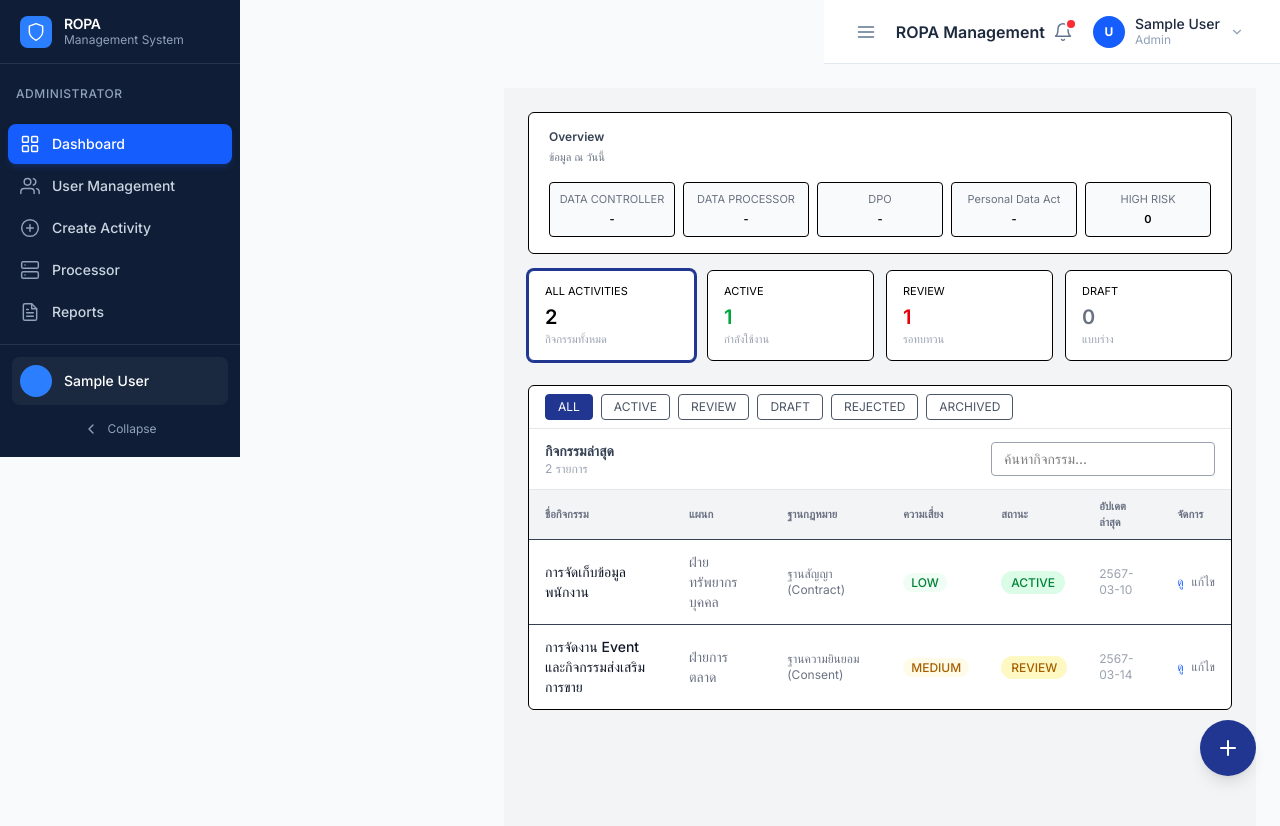
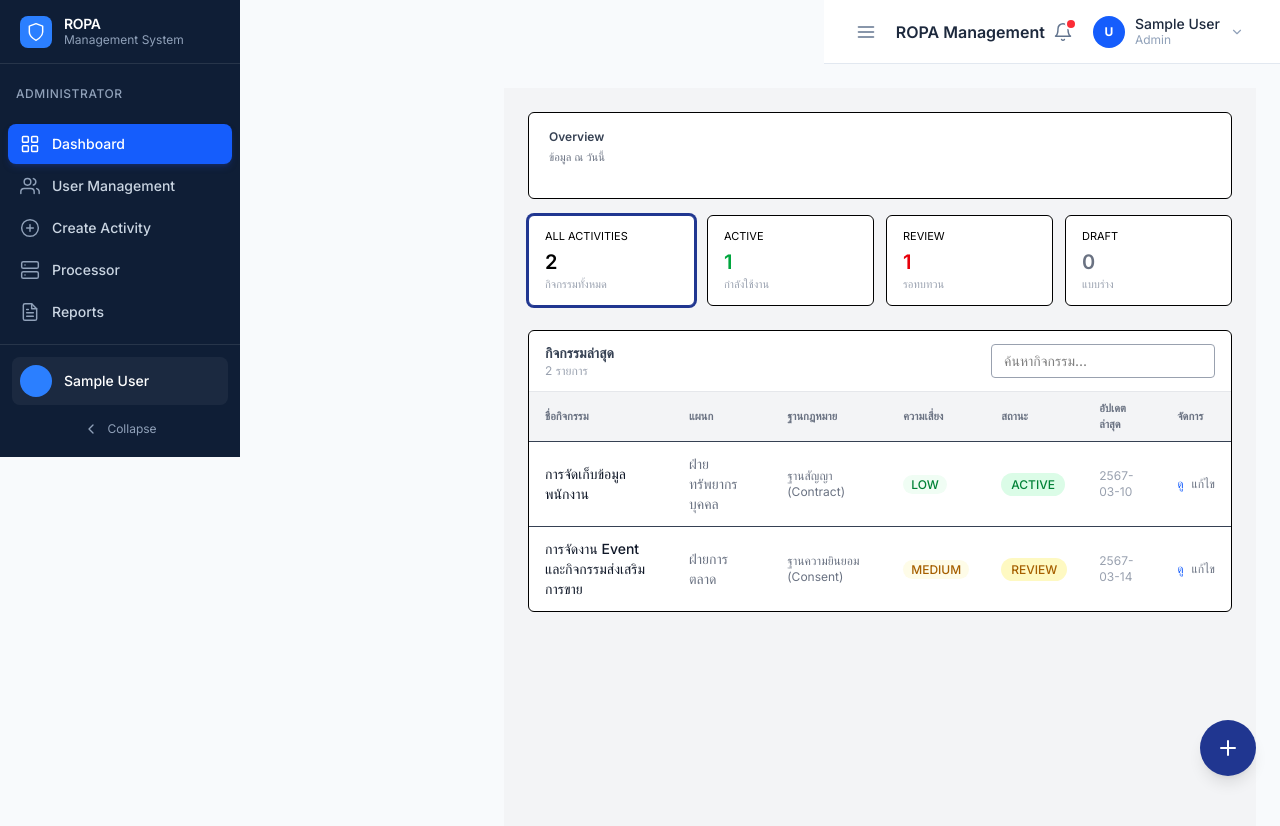
Before and after one commit to Jinny112477/RaPo, a Next.js app in the folder rapo/: page /dashboard in a window 1280 px wide. Shown: the top 826 px of the page. Built offline with nearby package versions, Linux system fonts and the light colour scheme; sample sign-in values are in the browser's storage.

Commit message:
Update page.tsx

```diff
--- a/rapo/app/(dashboard)/dashboard/page.tsx
+++ b/rapo/app/(dashboard)/dashboard/page.tsx
@@ -51,20 +51,6 @@ export default function DashboardPage() {
         <p className="text-[11px] text-gray-500 mb-4">
           ข้อมูล ณ วันนี้
         </p>
-        <div className="grid grid-cols-5 gap-2 text-[11px]">
-          {[
-            { label: 'DATA CONTROLLER', value: '-' },
-            { label: 'DATA PROCESSOR',  value: '-' },
-            { label: 'DPO',             value: '-' },
-            { label: 'Personal Data Act', value: '-' },
-            { label: 'HIGH RISK',       value: mockStats.highRisk },
-          ].map(item => (
-            <div key={item.label} className="bg-gray-50 px-2 py-2 rounded border text-center">
-              <p className="text-gray-500 mb-1">{item.label}</p>
-              <p className="font-semibold text-black">{item.value}</p>
-            </div>
-          ))}
-        </div>
       </div>
 
       {/* STATS */}
@@ -91,23 +77,6 @@ export default function DashboardPage() {
 
       {/* TABLE */}
       <div className="bg-white border border-black rounded-md overflow-hidden">
-
-        {/* STATUS FILTER TABS */}
-        <div className="flex gap-2 px-4 py-2 border-b border-gray-200">
-          {['ALL', 'ACTIVE', 'REVIEW', 'DRAFT', 'REJECTED', 'ARCHIVED'].map((s) => (
-            <button
-              key={s}
-              onClick={() => setStatusFilter(s)}
-              className={`px-3 py-1 text-xs rounded border transition
-                ${statusFilter === s
-                  ? 'bg-[#203690] text-white border-[#203690]'
-                  : 'bg-white text-gray-600 hover:bg-gray-100'}
-              `}
-            >
-              {s}
-            </button>
-          ))}
-        </div>
 
         {/* HEADER + SEARCH */}
         <div className="flex justify-between items-center px-4 py-3 border-b border-gray-200">
```
